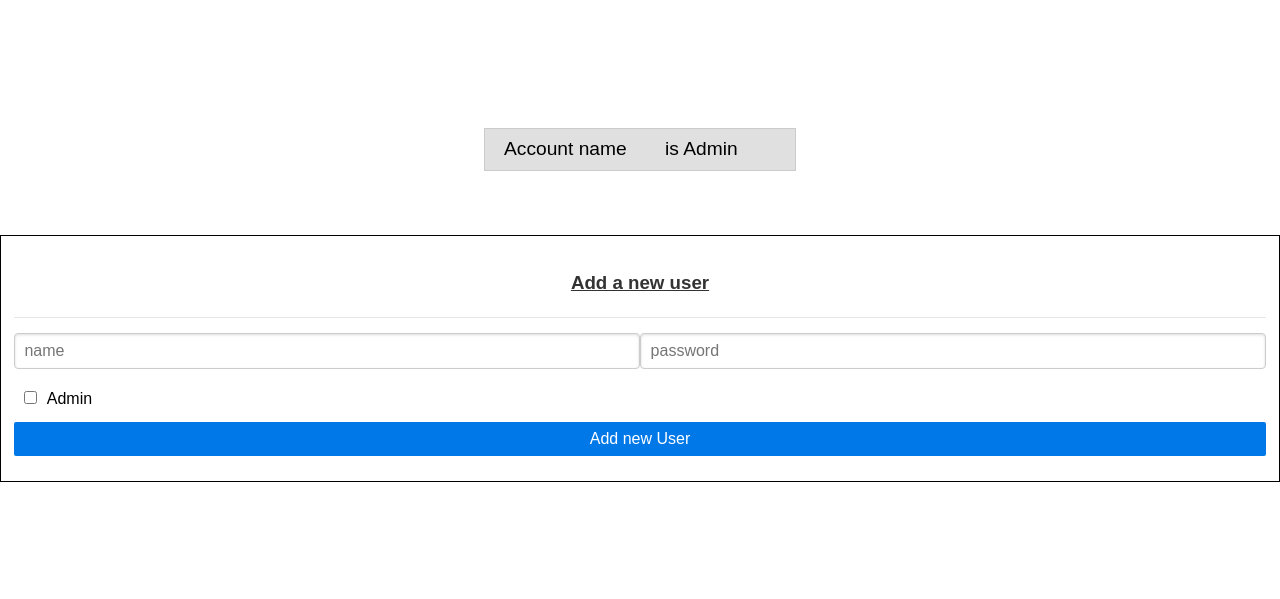
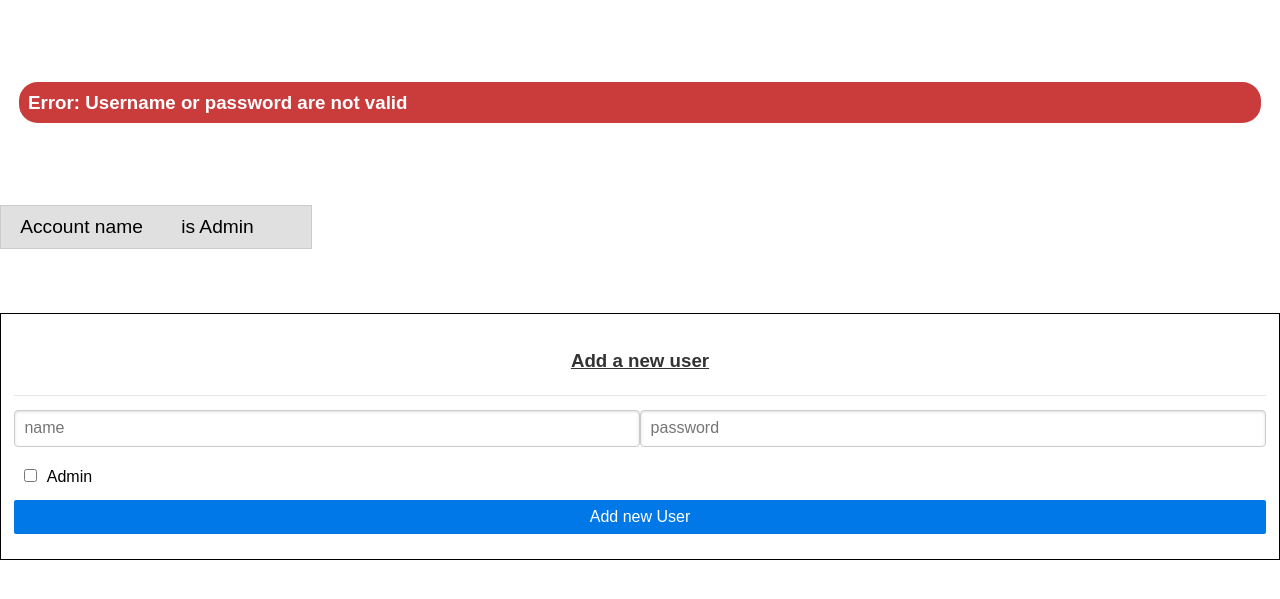
Before and after one commit to Codedotexe/IoT-Persistence-Api, a Flask app: page /admin?action=adduser in a window 1280 px wide. Shown: the part 82-681 px from the top of the page. Run offline with Flask 2, Linux system fonts and the light colour scheme; some libraries are stand-ins or nearby versions.

Commit message:
Added all major features

```diff
--- a/app.py
+++ b/app.py
@@ -71,7 +71,7 @@
 	action = request.args.get("action")
 	users = User.query.all()
 
-	if action is "adduser": # Add a user
+	if action == "adduser": # Add a user
 		username = request.form.get("username")
 		password = request.form.get("password")
 		isAdmin = request.form.get("isAdmin") is not None
@@ -84,17 +84,21 @@
 				app.logger.info(f"Adding username={username} and admin={isAdmin}")
 				db.session.add(User(name=username, passwordHash=passwordHash, isAdmin=isAdmin))
 				db.session.commit()
+
+				users = User.query.all()
 				return render_template("adminPage.html", users=users, msgType="success", msg="Successfully added user") # Successfully added user
 		else: # Credentials are not valid or were None, return error message
 			return render_template("adminPage.html", users=users, msgType="error", msg="Username or password are not valid")
 
-	elif action is "deluser": # Delete a user
+	elif action == "deluser": # Delete a user
 		username = request.args.get("username")
 		if username is not None:
 			userQuery = User.query.filter_by(name=username).first()
 			if userQuery is not None:
 				db.session.delete(userQuery)
 				db.session.commit()
+
+				users = User.query.all()
 				return render_template("adminPage.html", users=users, msgType="success", msg="Successfully deleted user") # Successfully deleted user
 		return render_template("adminPage.html", users=users, msgType="error", msg="Can not delete user because user does not exist") # Error deleting user
 
--- a/static/css/main.css
+++ b/static/css/main.css
@@ -8,14 +8,44 @@
 	margin-bottom: 5%;
 }
 
+.centered-vert {
+	margin: auto;
+}
+
 .content>* {
 	margin-bottom: 5%;
 }
 
+.success {
+    background: rgb(28, 184, 65);
+	color: white;
+}
+
+.error {
+	background: rgb(202, 60, 60);
+	color: white;
+}
+
+.warning {
+	background: rgb(223, 117, 20);
+	color: white;
+}
+
+.notification-bar {
+	margin-left: 1em;
+	margin-right: 1em;
+	border-radius: 1em;
+	padding: 0.5em;
+}
+
+.text-center {
+	text-align: center;
+}
+
 table {
 	font-size: 1.2em;
-	margin: auto;
 }
+
 
 form {
 	border: 1px solid;
@@ -30,15 +60,3 @@
 input[type="checkbox"] {
 	margin: 10px;
 }
-
-.success {
-    background: rgb(28, 184, 65);
-}
-
-.error {
-	background: rgb(202, 60, 60);
-}
-
-.warning {
-	background: rgb(223, 117, 20);
-}
--- a/templates/adminPage.html
+++ b/templates/adminPage.html
@@ -10,16 +10,16 @@
 {% if msg != None %}
 <div class="pure-g">
 	{% if msgType == "success" %}
-	<h3 class="pure-u-1 success">{{msg}}</h1>
+	<h3 class="pure-u-1 success notification-bar">Success: {{msg}}</h1>
 	{% elif msgType == "warning" %}
-	<h3 class="pure-u-1 warning">{{msg}}</h1>
+	<h3 class="pure-u-1 warning notification-bar">Warning: {{msg}}</h1>
 	{% elif msgType == "error" %}
-	<h3 class="pure-u-1 error">{{msg}}</h1>
+	<h3 class="pure-u-1 error notification-bar">Error: {{msg}}</h1>
 	{% endif %}
 </div>
 {% endif %}
 
-
+<div class="centered-vert">
 	<table class="pure-table pure-table-horizontal">
 		<thead>
 			<td>Account name</td>
@@ -34,7 +34,7 @@
 				</td>
 				<td>{{ "Yes" if user.isAdmin else "No" }}</td>
 				<td>
-				<a href="/admin/deluser?username={{user.name | urlencode}}">
+					<a href="/admin?action=deluser&username={{user.name | urlencode}}">
 						<button clas="pure-button warning">Delete User</button>
 					</a>
 				</td>
@@ -42,7 +42,8 @@
 			{% endfor %}
 		</tbody>
 	</table>
-<form class="pure-form pure-form-stacked" action="/admin/adduser" method="post">
+</div>
+<form class="pure-form pure-form-stacked" action="/admin?action=adduser" method="post">
 	<fieldset>
 		<legend>
 			<h3>Add a new user</h3>
--- a/templates/adminPageBase.html
+++ b/templates/adminPageBase.html
@@ -17,9 +17,5 @@
 		<div class="content">
 			{% block content %}{% endblock %}
 		</div>
-
-		<footer>
-			{% block footer %}{% endblock %}
-		</footer>
 	</body>
 </html>
--- a/templates/adminPageUserDetails.html
+++ b/templates/adminPageUserDetails.html
@@ -8,9 +8,10 @@
 
 {% block content %}
 <div class="pure-g">
-	<h2>User details for user {{username}}</h2>
+	<h2 class="pure-u-1 text-center">Details for user: {{username}}</h2>
 </div>
-<div>
+<div class="pure-g">
+	<div class="pure-u-1-3 centered-vert">
 		<h4>Key-value table</h4>
 		<table class="pure-table pure-table-horizontal">
 			<thead>
@@ -27,4 +28,5 @@
 			</tbody>
 		</table>
 	</div>
+</div>
 {% endblock %}
```
Lines whose indentation alone changed are shown as unchanged.
